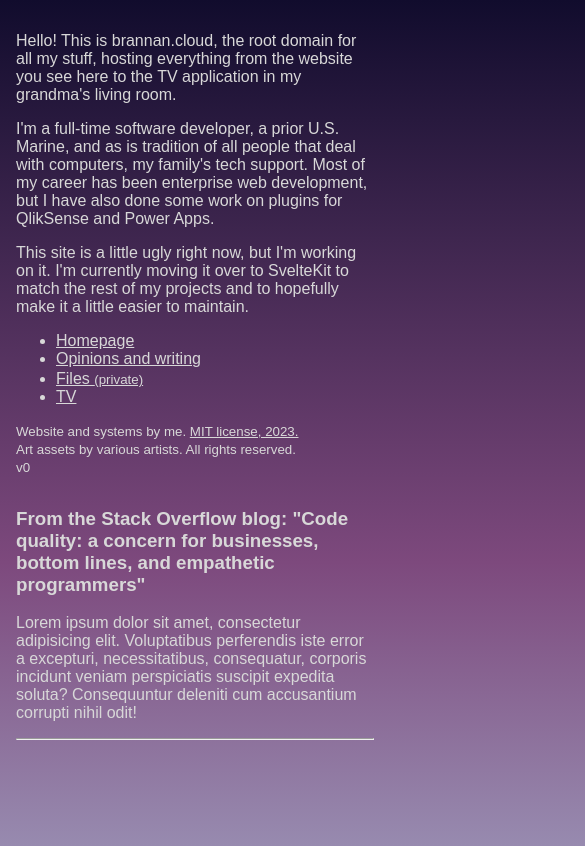
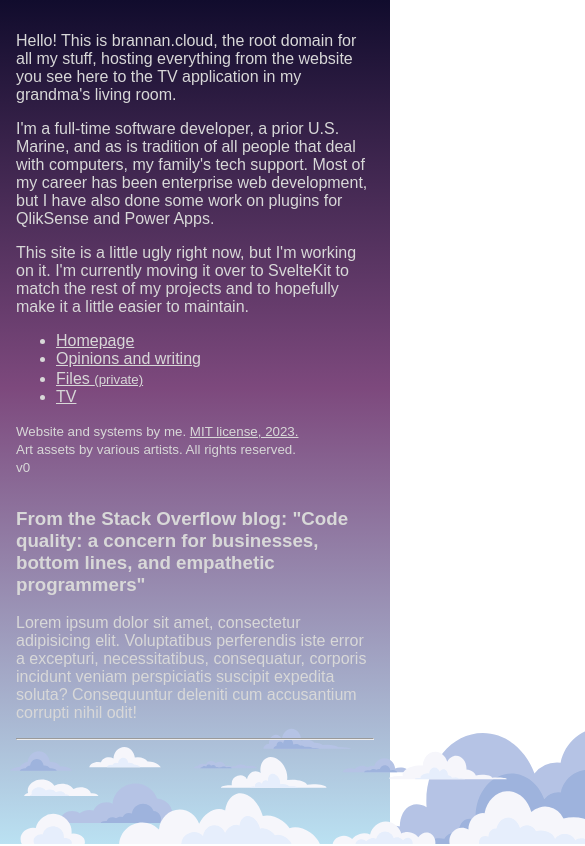
Before and after one commit to bananabrann/brannan.cloud, a SvelteKit app: page / in a window 390 px wide. Shown: the top 846 px of the page, 585 px wide, since content can reach past the window. Built offline with nearby package versions, Linux system fonts and the light colour scheme; some icons are missing; a web font is replaced by a local one.

Commit message:
Remove weirdness on media query

```diff
--- a/src/routes/+page.svelte
+++ b/src/routes/+page.svelte
@@ -114,8 +114,5 @@
     left: 0;
     min-width: 100vw;
     min-height: 50vh;
-    @media (max-width: 705px) {
-      position: relative;
-    }
   }
 </style>
```
